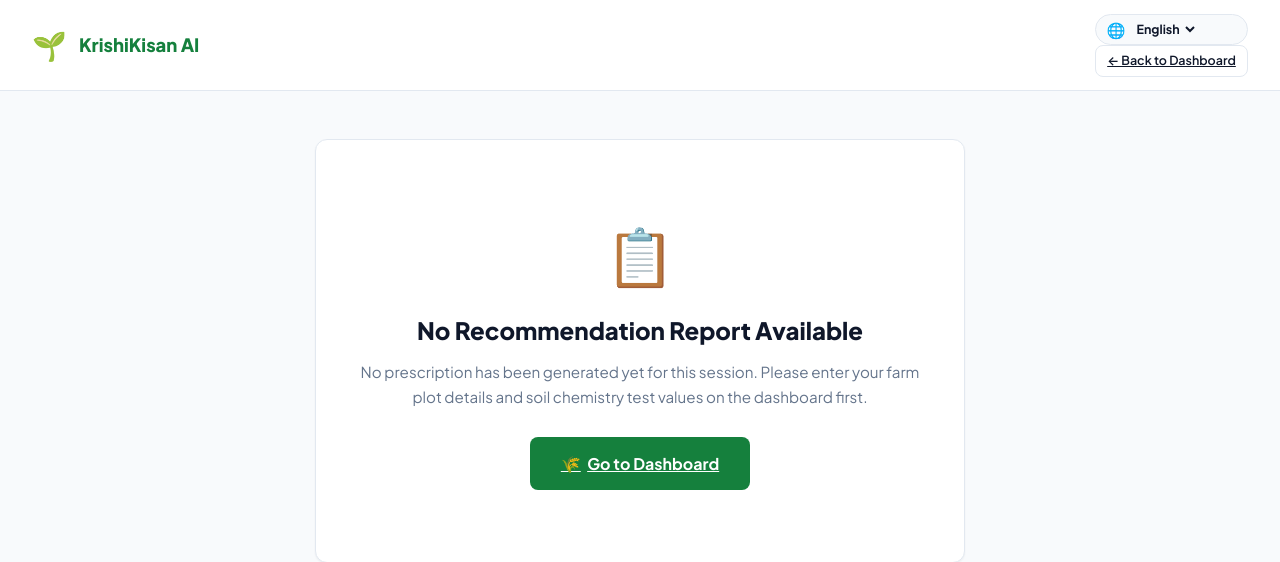
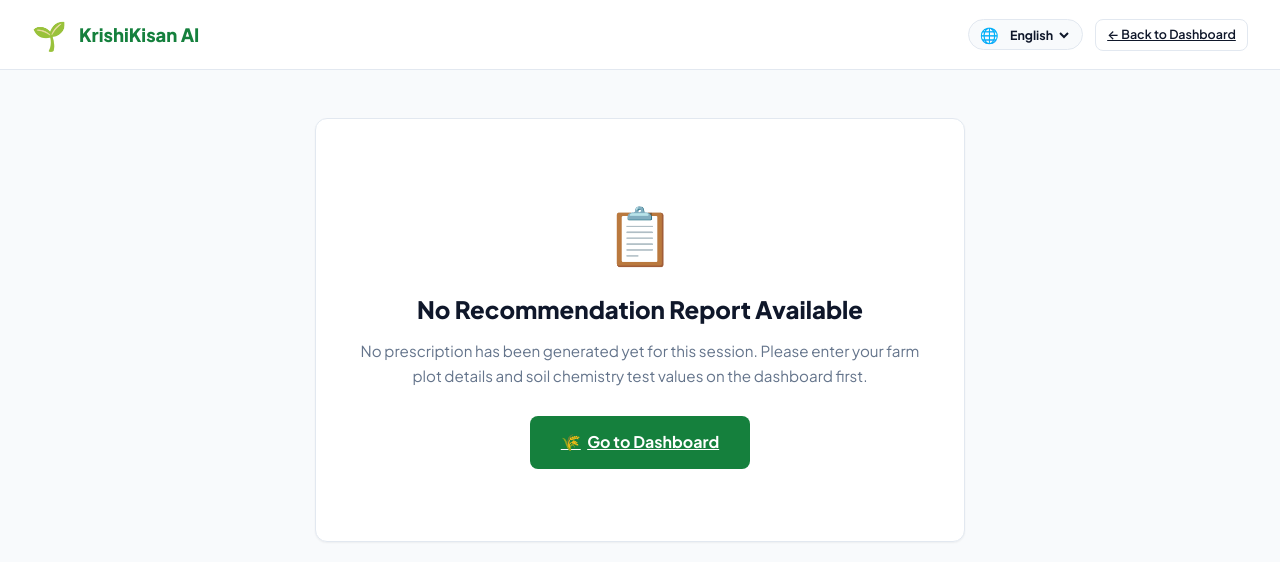
Before and after one commit to Shivam-Patel22/Krishi-Kishan-AI, a Django app: page /report/ in a window 1280 px wide. Shown: the top 562 px of the page. Run offline with Django 4.2, Linux system fonts and the light colour scheme.

Commit message:
Fixed! Navbar Buttons Are Now Side by Side

```diff
--- a/fertilizer_app/templates/report.html
+++ b/fertilizer_app/templates/report.html
@@ -21,7 +21,7 @@
                 <span class="brand-title" data-i18n="brand.title">KrishiKisan AI</span>
             </div>
         </div>
-        <div class="nav-actions">
+        <div class="nav-actions" style="display: flex; align-items: center; gap: 0.75rem; flex-wrap: nowrap;">
             <div class="lang-selector-wrap">
                 <span class="lang-icon">🌐</span>
                 <select id="langSelect" class="lang-selector-select" aria-label="Select language" onchange="window.i18n.setLanguage(this.value)">
@@ -30,7 +30,7 @@
                     <option value="gu">ગુજરાતી</option>
                 </select>
             </div>
-            <a href="/" class="btn btn-outline btn-sm" id="btnTopBack" data-i18n="nav.backDashboard">← Back to Dashboard</a>
+            <a href="/" class="btn btn-outline btn-sm" id="btnTopBack" data-i18n="nav.backDashboard" style="white-space: nowrap;">← Back to Dashboard</a>
         </div>
     </header>
 
--- a/static/css/style.css
+++ b/static/css/style.css
@@ -144,6 +144,20 @@ body {
     gap: 0.75rem;
 }
 
+.nav-actions {
+    display: inline-flex;
+    align-items: center;
+    gap: 0.75rem;
+    flex-wrap: nowrap;
+}
+
+.nav-actions .lang-selector-wrap,
+.nav-actions .btn {
+    white-space: nowrap;
+    display: inline-flex;
+    align-items: center;
+}
+
 /* Language Switcher */
 .lang-selector-wrap {
     display: flex;
```
